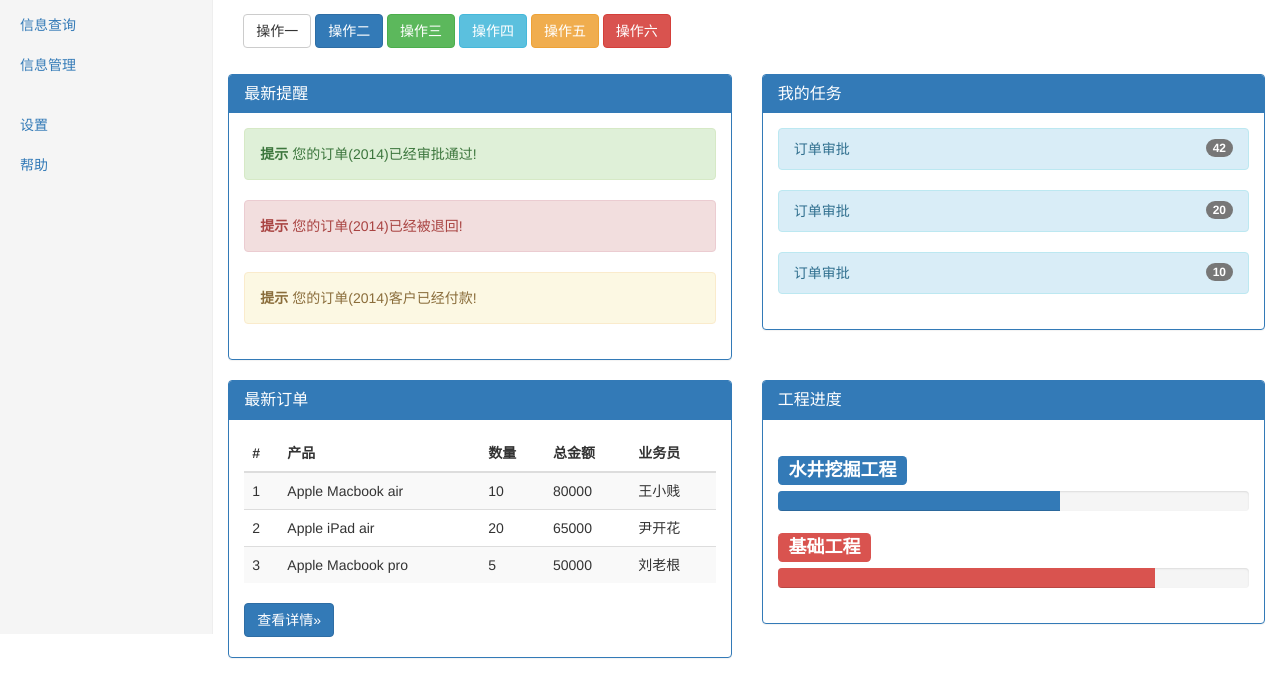
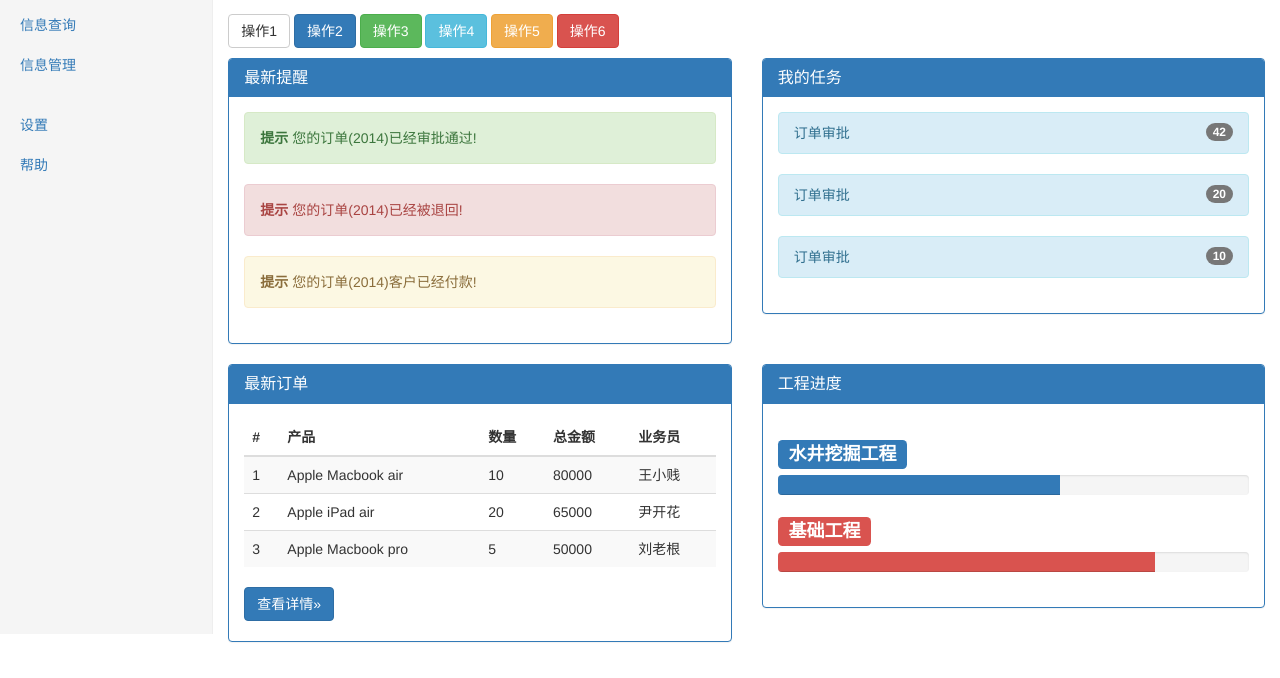
Before and after one commit to benclever/exam, a plain HTML site: page index.html in a window 1280 px wide. Shown: the part 166-844 px from the top of the page. Drawn offline with nearby package versions, Linux system fonts and the light colour scheme.

Commit message:
结课作业

```diff
--- a/index.html
+++ b/index.html
@@ -116,17 +116,14 @@
       </div>
       <div class="col-sm-9 col-sm-offset-3 col-md-10 col-md-offset-2 main">
         <h1 class="page-header">管理控制台</h1>
-        <div class="col-md-12 col-xs-12 col-sm-12">
-          <button type="button" class="btn btn-default">操作一</button>
-          <button type="button" class="btn btn-primary">操作二</button>
-          <button type="button" class="btn btn-success">操作三</button>
-          <button type="button" class="btn btn-info">操作四</button>
-          <button type="button" class="btn btn-warning">操作五</button>
-          <button type="button" class="btn btn-danger">操作六</button>
-        </div>
-        <br>
-        <br>
-        <br>
+        <p>
+          <button type="button" class="btn btn-default">操作1</button>
+          <button type="button" class="btn btn-primary">操作2</button>
+          <button type="button" class="btn btn-success">操作3</button>
+          <button type="button" class="btn btn-info">操作4</button>
+          <button type="button" class="btn btn-warning">操作5</button>
+          <button type="button" class="btn btn-danger">操作6</button>
+        </p>
         <div class="row">
           <div class="col-md-6 col-sm-12 col-xs-12">
             <div class="panel panel-primary">
```
